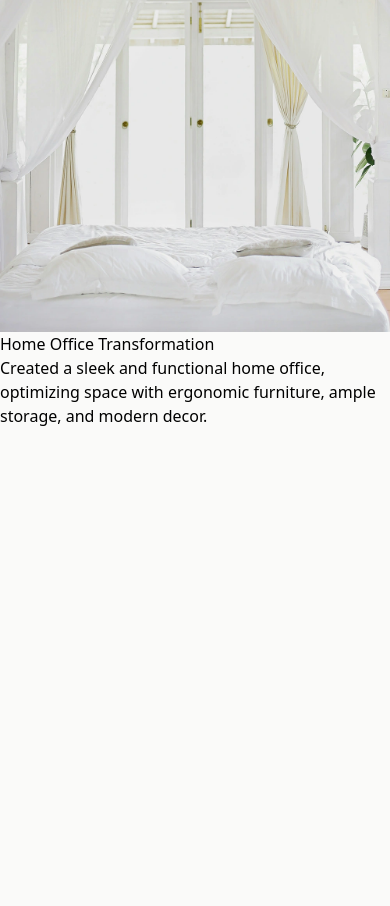
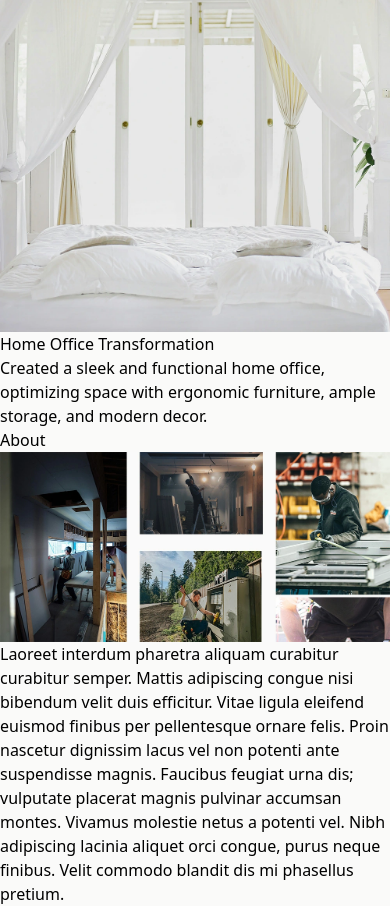
Before and after one commit to JustinCodes0/React-Tailwind-Project, a React (Vite) app: page / in a window 390 px wide. Shown: the part 5595-6501 px from the top of the page. Before the commit the page ends 6023 px from the top, so only its background shows below. Built offline with nearby package versions, Linux system fonts and the light colour scheme.

Commit message:
Added About page

```diff
--- a/src/components/About.jsx
+++ b/src/components/About.jsx
@@ -1,8 +1,17 @@
+import aboutImage from "../assets/about.webp"
 const About = () => {
   return (
-    <div>
-
-    </div>
+    <section className="max-w-7xl mx-auto border-b-2 mt-20" id="about">
+        <h2 className="text-xl lg:text-3xl tracking-tight text-center uppercase mb-12 mx-4">About</h2>
+        <div className="flex flex-col items-center lg:space-x-8 mx-4 mb-20">
+            <div className="mb-8 lg:mb-0">
+                <img src={aboutImage} alt="About VastuSpaze" className="w-full h-auto" />
+                </div>
+                <p className="text-lg lg:text-3xl font-light text-center lg:text-left max-w-5xl mx-auto mt-8">
+                Laoreet interdum pharetra aliquam curabitur curabitur semper. Mattis adipiscing congue nisi bibendum velit duis efficitur. Vitae ligula eleifend euismod finibus per pellentesque ornare felis. Proin nascetur dignissim lacus vel non potenti ante suspendisse magnis. Faucibus feugiat urna dis; vulputate placerat magnis pulvinar accumsan montes. Vivamus molestie netus a potenti vel. Nibh adipiscing lacinia aliquet orci congue, purus neque finibus. Velit commodo blandit dis mi phasellus pretium.
+                </p>
+            </div>
+    </section>
   )
 }
 
```
